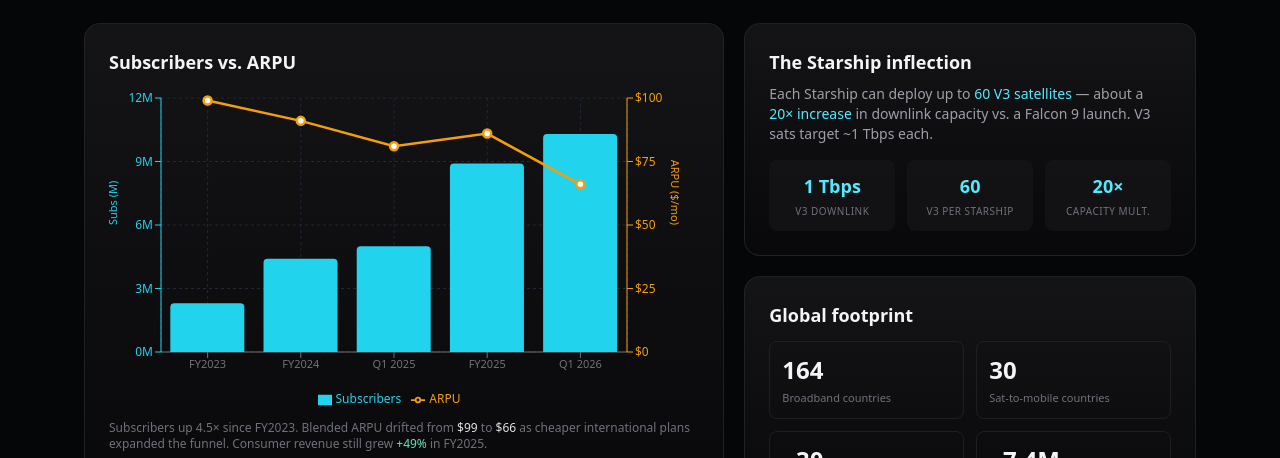
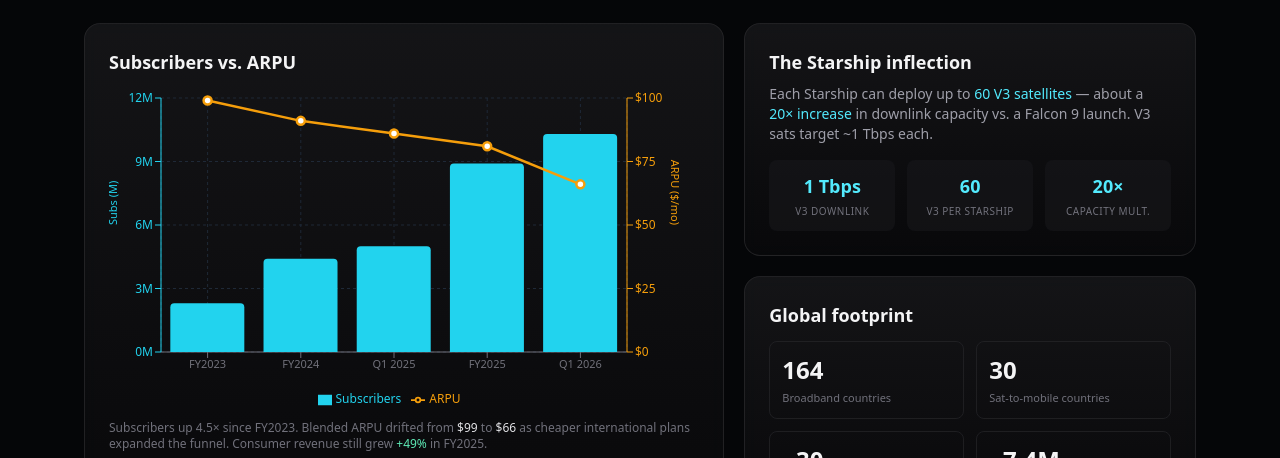
Before and after one commit to cliffxuan/spacex, a React (Vite) app in the folder frontend/: page / in a window 1280 px wide. Shown: the part 5713-6171 px from the top of the page. Built offline with nearby package versions, Linux system fonts and the light colour scheme.

Commit message:
fix: align Starlink ARPU/subscribers by period name
Subscribers and ARPU arrays were ordered differently in source JSON,
causing chart to misalign Q1 2025 with FY2025 values. Match by period
name in the merge, and chronologically reorder ARPU in both copies of
prospectus.json.

```diff
--- a/frontend/src/components/Starlink.tsx
+++ b/frontend/src/components/Starlink.tsx
@@ -15,11 +15,15 @@
 export function Starlink() {
   const subs = data.starlink.subscribers_millions;
   const arpu = data.starlink.arpu_usd;
-  const merged = subs.map((s, i) => ({
-    period: s.period,
-    Subscribers: s.value,
-    ARPU: arpu[i]?.value,
-  }));
+  const merged = subs.map((s) => {
+    const arpuVal = arpu.find((a) => a.period === s.period)?.value;
+    return {
+      period: s.period,
+      Subscribers: s.value,
+      ARPU: arpuVal,
+    };
+  });
+
 
   return (
     <Section
--- a/frontend/src/prospectus.json
+++ b/frontend/src/prospectus.json
@@ -114,8 +114,8 @@
     "arpu_usd": [
       {"period": "FY2023", "value": 99},
       {"period": "FY2024", "value": 91},
+      {"period": "Q1 2025", "value": 86},
       {"period": "FY2025", "value": 81},
-      {"period": "Q1 2025", "value": 86},
       {"period": "Q1 2026", "value": 66}
     ],
     "satellites_in_orbit_mar_31_2026": 9600,
```
Also changed, not shown: 2 other files (tests, documents, lock files or other folders).
